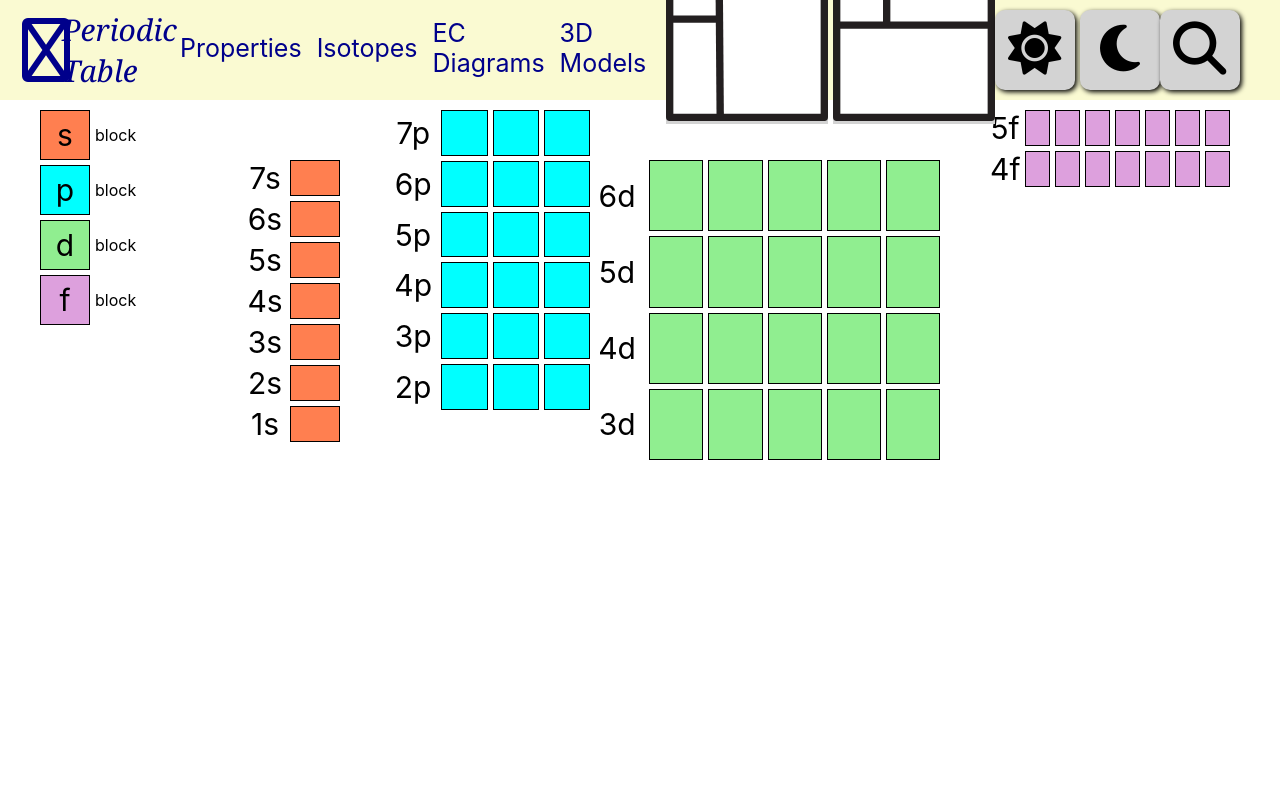
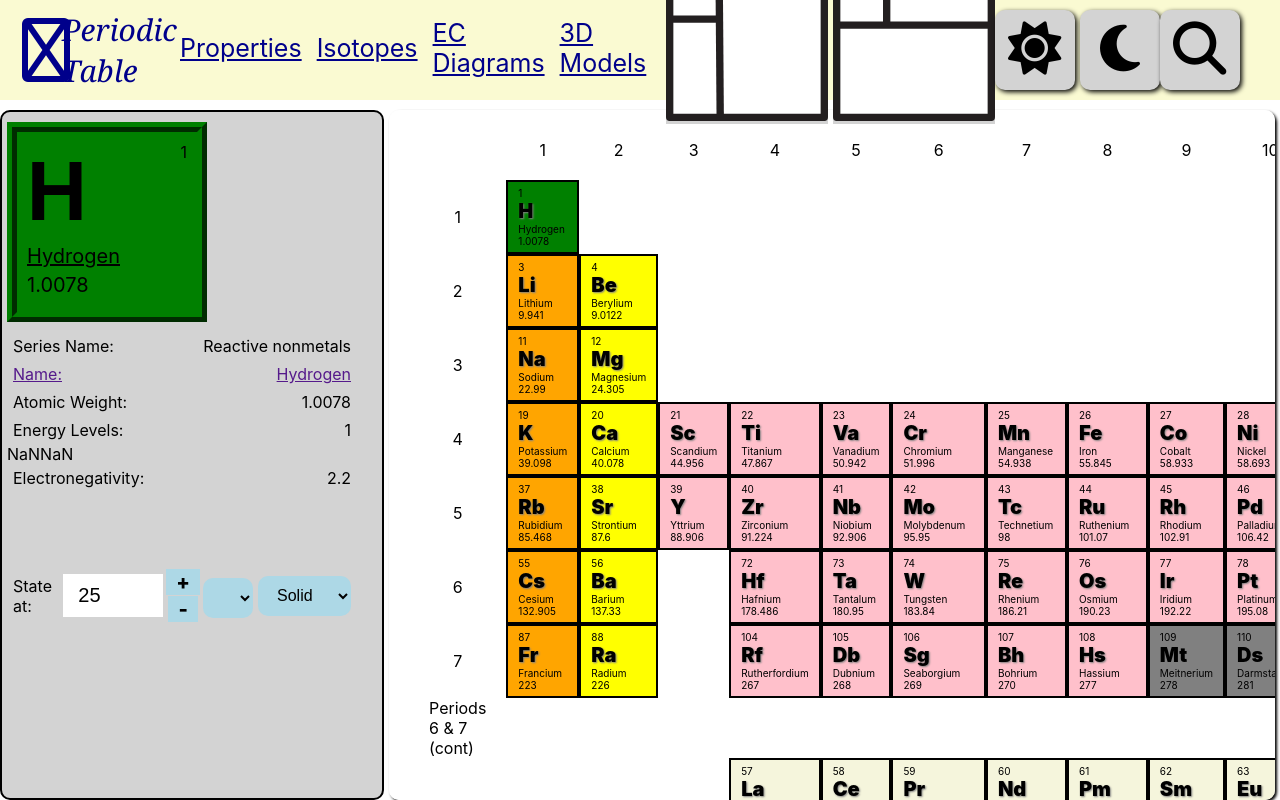
Before and after one commit to mack64948/PeriodicTable, a React (Create React App) app: page / in a window 1280 px wide. Built offline with nearby package versions, Linux system fonts and the light colour scheme; some icons are missing.

Commit message:
added react router

```diff
--- a/package.json
+++ b/package.json
@@ -9,6 +9,7 @@
     "emmet": "^2.3.6",
     "react": "^18.2.0",
     "react-dom": "^18.2.0",
+    "react-router-dom": "^6.9.0",
     "react-scripts": "5.0.1",
     "web-vitals": "^2.1.4"
   },
--- a/src/App.css
+++ b/src/App.css
@@ -20,7 +20,7 @@
   width: 100%;
   height: 100%;
 
-  padding-top: 100px;
+  padding-top: 110px;
   display: flex;
 
   justify-content: space-between;
--- a/src/App.js
+++ b/src/App.js
@@ -1,15 +1,31 @@
+/** CSS imports */
 import './App.css';
+
+/** React Router Imports */
+import {BrowserRouter as Router } from 'react-router-dom';
+import { Routes, Route } from 'react-router';
+
+/** Component Imports */
 import { Header } from './components/Header';
 import { PeriodicTable } from './components/PeriodicTable';
 import { SeriesSelectorTable } from './components/SeriesSelectorTable';
 import { TemperatureWidget } from './components/TemperatureWidget';
 import { Sidebar } from './components/Sidebar';
+import { ModalWindow } from './components/ModalWindow';
+import { ECDiagrams } from './components/ECDiagrams';
+import { PeriodicTableViewer } from './components/PeriodicTableViewer';
+import { Model3DPage } from './components/Model3DPage';
+import { IsotopesPage } from './components/IsotopesPage';
+
+/** React Hooks */
 import { useEffect, useState } from 'react';
+
+/** Context */
 import ElementTableContext from './context';
+
+/** Helper functions */
 import { getElementInfo, getElementByAtomicNumber } from './data/data';
 import { NumSelectorWidget } from './components/NumSelectorWidget';
-import { ModalWindow } from './components/ModalWindow';
-import { ECDiagrams } from './components/ECDiagrams';
 
 function App() {
   const [searchIsActive,setActiveSearch] = useState(false)
@@ -35,7 +51,9 @@ function App() {
   }, [])
 
   return (
+    <Router>
     <ElementTableContext.Provider value={{
+        selectedAtomicNumber, setAtomicNumber,
         userTemp, setUserTemp,
         userTempUnits,setUserTempUnits,
         mode,setCurrentMode,
@@ -46,36 +64,24 @@ function App() {
       <Header></Header>
       {isShowingModal && <ModalWindow elementName={sidebarElement.name} setModalStatus={() => { setModalStatus(false) }} modalLink={modalLink}></ModalWindow>}
 
+
     <div className={"wrapper " + isShowingModal && "modal-overlay"}>
 
-   <div className={"main-container " + (layout === 'sidebar-left' ? "flex-row" : "flex-col")}>
-   {/* <Sidebar setModalLink={(href) => {
-      setModalStatus(true);
-      setModalLink(href);
-      let modalWindow = document.querySelector('.modal-window');
-      let modalOverlay = document.querySelector('.modal-overlay');
-
-      if(modalOverlay){
-        modalOverlay.style.zIndex = 9
-
-        //modalOverlay.style.opacity = 0.5
-      }
-
-      if(modalWindow){
-        modalWindow.style.zIndex = 10
-      }
+      <Routes>
+          <Route path="/" element={<PeriodicTableViewer></PeriodicTableViewer>}></Route>
+           <Route path="/ptable" element={<PeriodicTableViewer></PeriodicTableViewer>}></Route>
+           <Route path="/ecdiagrams" element={ <ECDiagrams></ECDiagrams>}></Route>
+           <Route path="/isotopes" element={ <IsotopesPage></IsotopesPage>}></Route>
+           <Route path="/model3D" element={ <Model3DPage></Model3DPage>}></Route>
 
 
 
-   }} info={sidebarElement}></Sidebar> */}
-    {/* <PeriodicTable setSelected={(atomicNumber) => {
-      setAtomicNumber(atomicNumber);
-    }}></PeriodicTable> */}
+      </Routes>
 
-    <ECDiagrams></ECDiagrams>
    </div>
-   </div>
+
    </ElementTableContext.Provider>
+   </Router>
   );
 }
 
--- a/src/components/ECDiagrams/index.css
+++ b/src/components/ECDiagrams/index.css
@@ -18,7 +18,9 @@
 .ec-diagrams-container{
     width: 100%;
     height: 100%;
-    padding: 10px 40px;
+    padding: 0 40px;
+    padding-top: 150px;
+    background-color: white;
 
     display: flex;
     align-items: flex-start;
@@ -80,7 +82,7 @@
     grid-template: repeat(7,1fr) / repeat(2,1fr);
     row-gap: 5px;
 
-    margin-top: 50px;
+    margin-top: 200px;
     margin-right: 50px;
 }
 
@@ -121,6 +123,9 @@
     row-gap: 5px;
     column-gap: 5px;
 
+    margin-top: 120px;
+    margin-right: 20px;
+
 }
 
 
@@ -150,7 +155,7 @@
     row-gap: 5px;
     column-gap: 5px;
 
-    margin-top: 50px;
+    margin-top: 30px;
     margin-right: 50px;
 }
 
@@ -171,13 +176,14 @@
 
 /* d block formatting */
 .f-block-config-container{
-    width: 240px;
-    height: 50px;
+    width: 450px;
+    height: 150px;
     display: grid;
     grid-template: repeat(2,1fr) / repeat(8,1fr);
     row-gap: 5px;
     column-gap: 5px;
 
+    margin-top: 20px;
 
 }
 
--- a/src/components/Header/index.jsx
+++ b/src/components/Header/index.jsx
@@ -1,9 +1,22 @@
+/** CSS imports */
 import "./index.css"
+
+/** Image imports */
 import layoutSideIcon from "../../assets/layout-side.svg"
 import layoutTopIcon from "../../assets/layout-top.svg"
+
+/** Context */
 import ElementTableContext from "../../context";
+
+/** React Hooks */
 import { useContext, useState } from "react";
+
+/** Helper functions */
 import { searchElements } from "../../utils/helper_functions";
+
+/** React router imports */
+import { Link } from "react-router-dom"
+import { BrowserRouter as Router } from "react-router-dom";
 
 export const Header = () => {
 
@@ -19,25 +32,25 @@ export const Header = () => {
             <span className={"logo-text " && (theme === "dark" ? "logo-text-dark" : "logo-text-light")}>Periodic <br />Table</span>
         </div>
         <div className="navlink-group">
-            <a className={"navlink " + (theme === "dark" ? "navlink-dark" : "navlink-light")}>
+            <Link to="/ptable" className={"navlink " + (theme === "dark" ? "navlink-dark" : "navlink-light")}>
                 <i className="fa-regular fa-atom-simple"></i>
                 <span>Properties</span>
-            </a>
+            </Link>
 
-            <a className={"navlink " + (theme === "dark" ? "navlink-dark" : "navlink-light")}>
+            <Link to="/isotopes" className={"navlink " + (theme === "dark" ? "navlink-dark" : "navlink-light")}>
                 <i className="fa-regular fa-atom-simple"></i>
                 <span>Isotopes</span>
-            </a>
+            </Link>
 
-            <a className={"navlink " + (theme === "dark" ? "navlink-dark" : "navlink-light")}>
+            <Link to="/ecdiagrams" className={"navlink " + (theme === "dark" ? "navlink-dark" : "navlink-light")}>
                 <i className="fa-regular fa-atom-simple"></i>
                 <span>EC Diagrams</span>
-            </a>
+            </Link>
 
-            <a className={"navlink " + (theme === "dark" ? "navlink-dark" : "navlink-light")}>
+            <Link to="model3D" className={"navlink " + (theme === "dark" ? "navlink-dark" : "navlink-light")}>
                 <i className="fa-regular fa-atom-simple"></i>
                 <span>3D Models</span>
-            </a>
+            </Link>
         </div>
 
         <div className={"button-group " + (isShowingSearchbar && "display-none")}>
@@ -83,5 +96,6 @@ export const Header = () => {
             }} type="text" class="animated" /> : <input type="text" hidden />}
 
         </div>
-    </div>);
+    </div>
+   );
 }
--- /dev/null
+++ b/src/components/IsotopesPage/index.jsx
@@ -0,0 +1,8 @@
+/** External CSS */
+import "./index.css"
+
+export const IsotopesPage = () => {
+    return (<div className="main-container">
+        <h2>Under Construction</h2>;
+    </div>)
+}
--- /dev/null
+++ b/src/components/Model3DPage/index.jsx
@@ -0,0 +1,8 @@
+/** External CSS */
+import "./index.css"
+
+export const Model3DPage = () => {
+    return (<div className="main-container">
+        <h2>Under Construction</h2>
+    </div>);
+}
--- /dev/null
+++ b/src/components/PeriodicTableViewer/index.jsx
@@ -0,0 +1,39 @@
+import "./index.css"
+import { Sidebar } from "../Sidebar";
+import { PeriodicTable } from "../PeriodicTable";
+import ElementTableContext from "../../context";
+import { useContext } from "react";
+import { getElementByAtomicNumber } from "../../data/data";
+
+export const PeriodicTableViewer = () => {
+    const {setModalLink,setModalStatus, layout,
+        selectedAtomicNumber, setAtomicNumber } = useContext(ElementTableContext);
+
+    let sidebarElement = getElementByAtomicNumber(selectedAtomicNumber)
+    sidebarElement = sidebarElement || {}
+
+   return (
+   <div className={"main-container " + (layout === 'sidebar-left' ? "flex-row" : "flex-col") } >
+   <Sidebar setModalLink={(href) => {
+      setModalStatus(true);
+      setModalLink(href);
+      let modalWindow = document.querySelector('.modal-window');
+      let modalOverlay = document.querySelector('.modal-overlay');
+
+      if(modalOverlay){
+        modalOverlay.style.zIndex = 9
+
+        //modalOverlay.style.opacity = 0.5
+      }
+
+      if(modalWindow){
+        modalWindow.style.zIndex = 10
+      }
+
+
+
+   }} info={sidebarElement}></Sidebar>
+    <PeriodicTable setSelected={(atomicNumber) => {
+      setAtomicNumber(atomicNumber);
+    }}></PeriodicTable> </div>);
+    }
```
Also changed, not shown: src/components/ElementContainer/index.jsx (+8 -1 lines), src/components/IsotopesPage/index.css (added), src/components/Model3DPage/index.css (added), src/components/PeriodicTableViewer/index.css (added), 1 other file (tests, documents, lock files or other folders).
